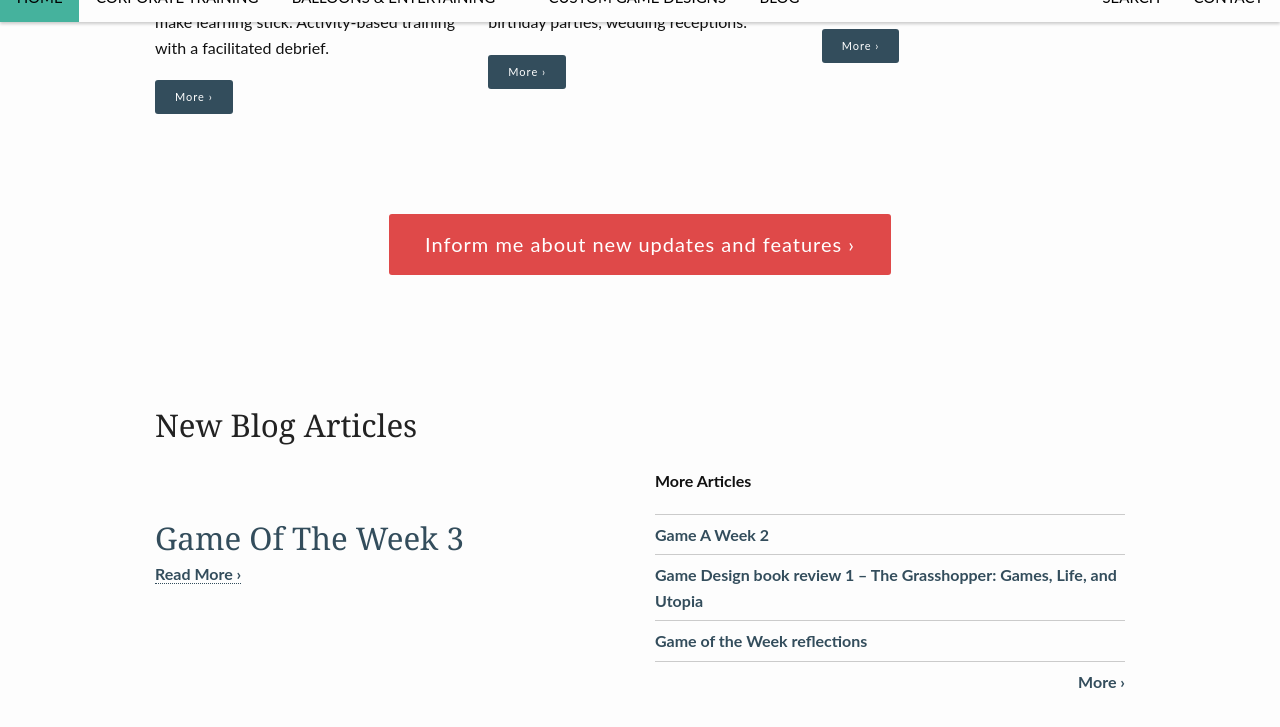
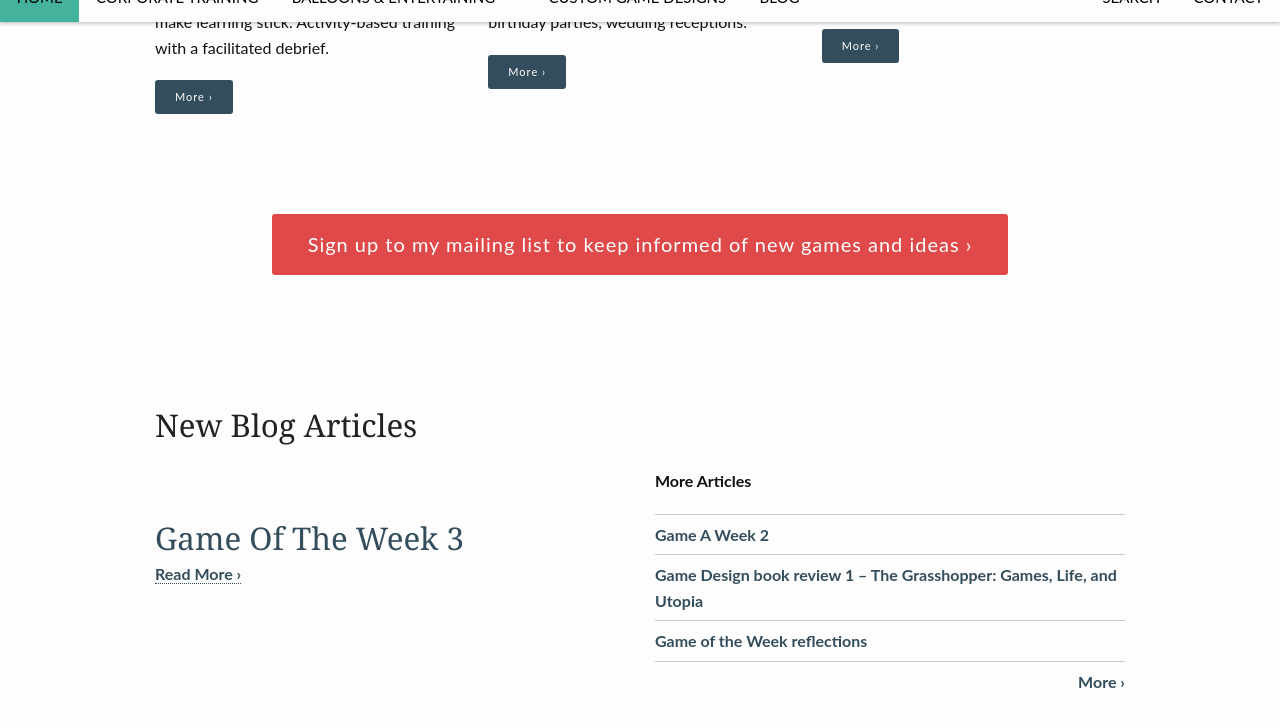
Before and after one commit to gkoeser/sasgames, a Jekyll site: the page built from pages/pages-root-folder/index.md, in a window 1280 px wide and 900 px high, scrolled down 661 px, cut to the strip 28-755 px from the top of the window. Built offline with Jekyll 4.4.1, drawn with Linux system fonts in a browser that asks for light colours.

Commit message:
Update index.md

```diff
--- a/pages/pages-root-folder/index.md
+++ b/pages/pages-root-folder/index.md
@@ -33,8 +33,8 @@ widget3:
 # To change colors see sass/_01_settings_colors.scss
 #
 callforaction:
-  url: https://tinyletter.com/feeling-responsive
-  text: Inform me about new updates and features ›
+  url: https://tinyletter.com/gkoeser
+  text: Sign up to my mailing list to keep informed of new games and ideas ›
   style: alert
 permalink: /index.html
 #
```
